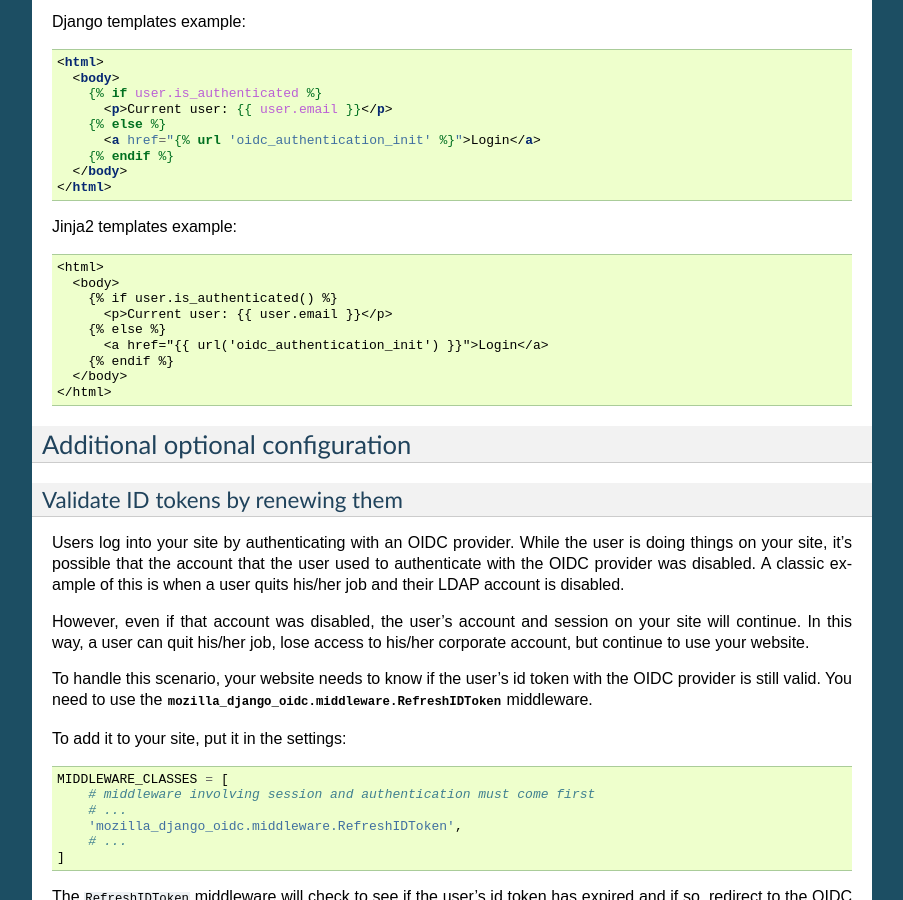
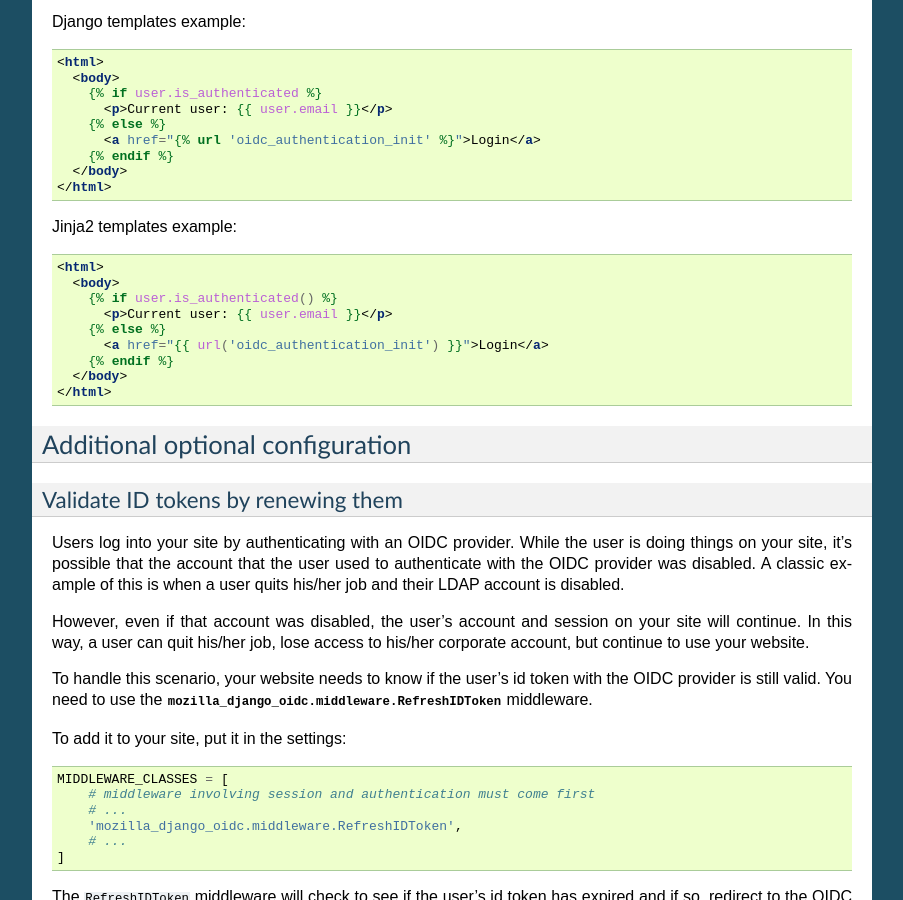
Before and after one commit to mozilla/mozilla-django-oidc, a Sphinx documentation site: the page built from docs/installation.rst, in a window 1280 px wide and 900 px high, scrolled down 2045 px. Shown: the whole window, without its empty margins (198-1101 px from the left). Built offline with Sphinx 7.4.7, drawn with Linux system fonts in a browser that asks for light colours.

Commit message:
Add test settings in Sphinx conf.
* Fix warnings in documentation build.

```diff
--- a/CONTRIBUTING.rst
+++ b/CONTRIBUTING.rst
@@ -101,6 +101,7 @@
 -----------------------
 
 Before you submit a pull request, check that it meets these guidelines:
+
 1. The pull request should include tests.
 2. If the pull request adds functionality, the docs should be updated. Put
    your new functionality into a function with a docstring, and add the
--- a/docs/conf.py
+++ b/docs/conf.py
@@ -22,7 +22,13 @@
 parent = os.path.dirname(cwd)
 sys.path.append(parent)
 
+os.environ['DJANGO_SETTINGS_MODULE'] = 'tests.settings'
+
+import django
 import mozilla_django_oidc
+
+
+django.setup()
 
 # -- General configuration -----------------------------------------------------
 
@@ -129,7 +135,7 @@
 # Add any paths that contain custom static files (such as style sheets) here,
 # relative to this directory. They are copied after the builtin static files,
 # so a file named "default.css" will overwrite the builtin "default.css".
-html_static_path = ['_static']
+# html_static_path = ['_static']
 
 # If not '', a 'Last updated on:' timestamp is inserted at every page bottom,
 # using the given strftime format.
--- a/docs/installation.rst
+++ b/docs/installation.rst
@@ -154,7 +154,7 @@
 
 Jinja2 templates example:
 
-.. code-block:: html+jinja2
+.. code-block:: html+jinja
 
    <html>
      <body>
```
